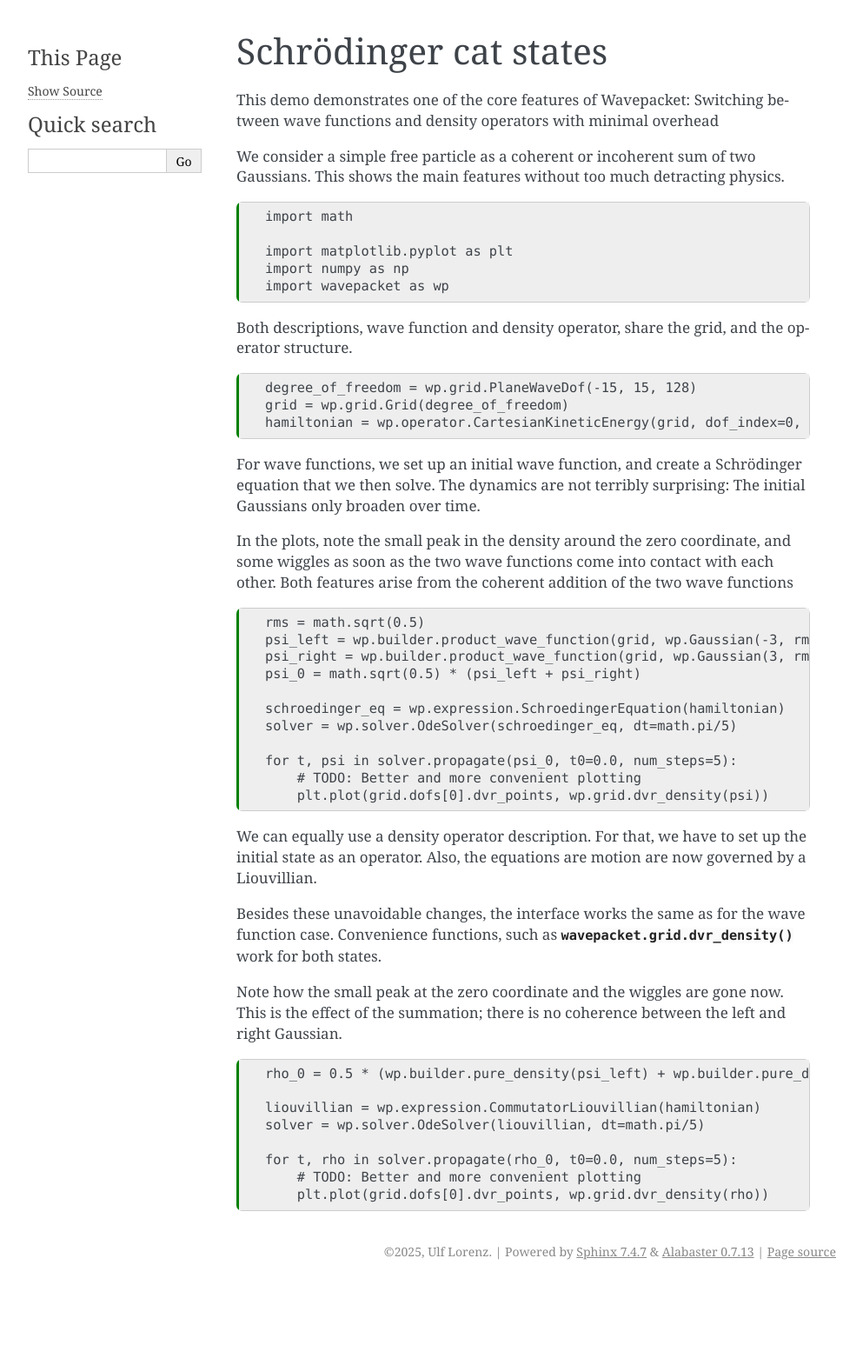
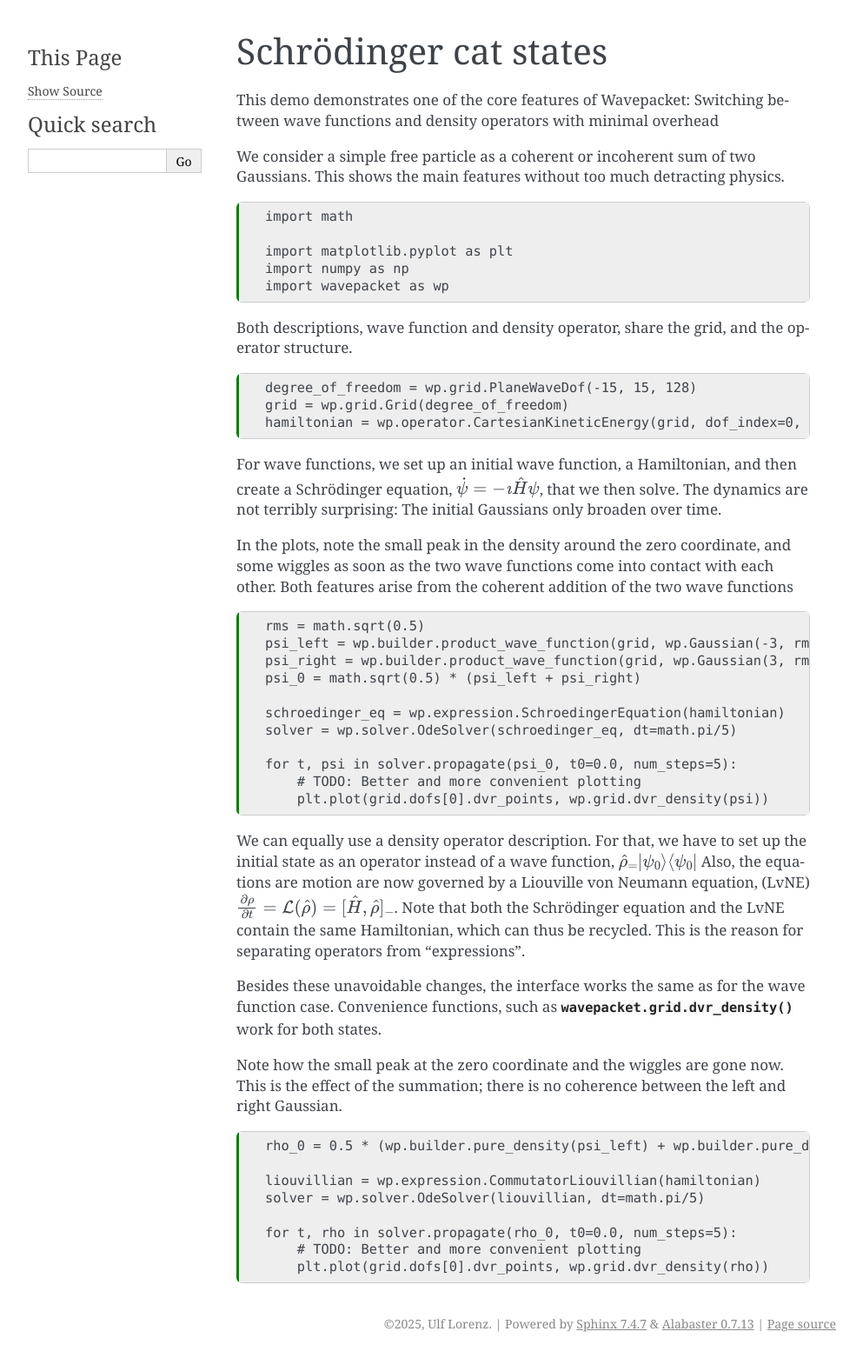
Before and after one commit to ulflor/wavepacket, a Sphinx documentation site: the page built from doc/tutorials/schroedinger_cat.md, in a window 1280 px wide. Shown: the whole page at 87% size, without its empty margins (148-1141 px from the left). Built offline with Sphinx 7.4.7, drawn with Linux system fonts in a browser that asks for light colours; formulas are drawn with MathJax 3; pages that are not in the unit, such as notebooks, are missing from menus; before the commit the page ends 1479 px from its top, so only the background shows below that.

Commit message:
#8 Renamed teachable "demos" to "tutorials", added some equations

````diff
--- a/doc/conf.py
+++ b/doc/conf.py
@@ -16,6 +16,7 @@ release = '0.1'
 
 extensions = [
     "sphinx.ext.autodoc",
+    "sphinx.ext.imgmath",
     "sphinx.ext.inheritance_diagram",
     "autoapi.extension",
     "numpydoc",
--- a/doc/index.rst
+++ b/doc/index.rst
@@ -19,7 +19,7 @@ superseded C++ implementation.
 .. toctree::
    :caption: Demos for typical usages
 
-   demos/schroedinger_cat
+   tutorials/schroedinger_cat
 
 .. toctree::
     :caption: Useful links
--- a/doc/demos/schroedinger_cat.md
+++ b/doc/tutorials/schroedinger_cat.md
@@ -31,7 +31,8 @@ hamiltonian = wp.operator.CartesianKineticEnergy(grid, dof_index=0, mass=1.0)
 ```
 
 For wave functions, we set up an initial wave function,
-and create a Schrödinger equation that we then solve.
+a Hamiltonian, and then create a Schrödinger equation,
+{math}`\dot \psi = -\imath \hat H \psi`, that we then solve.
 The dynamics are not terribly surprising:
 The initial Gaussians only broaden over time.
 
@@ -54,8 +55,14 @@ for t, psi in solver.propagate(psi_0, t0=0.0, num_steps=5):
 ```
 
 We can equally use a density operator description.
-For that, we have to set up the initial state as an operator.
-Also, the equations are motion are now governed by a Liouvillian.
+For that, we have to set up the initial state as an operator
+instead of a wave function,
+{math}`\hat \rho_ = |\psi_0\rangle\langle\psi_0|`
+Also, the equations are motion are now governed by a Liouville von Neumann equation, (LvNE)
+{math}`\frac{\partial \rho}{\partial t} = \mathcal{L}(\hat \rho) = [\hat H, \hat \rho]_-`.
+Note that both the Schrödinger equation and the LvNE contain the same
+Hamiltonian, which can thus be recycled. This is the reason for separating
+operators from "expressions".
 
 Besides these unavoidable changes, the interface works the same
 as for the wave function case.
````
